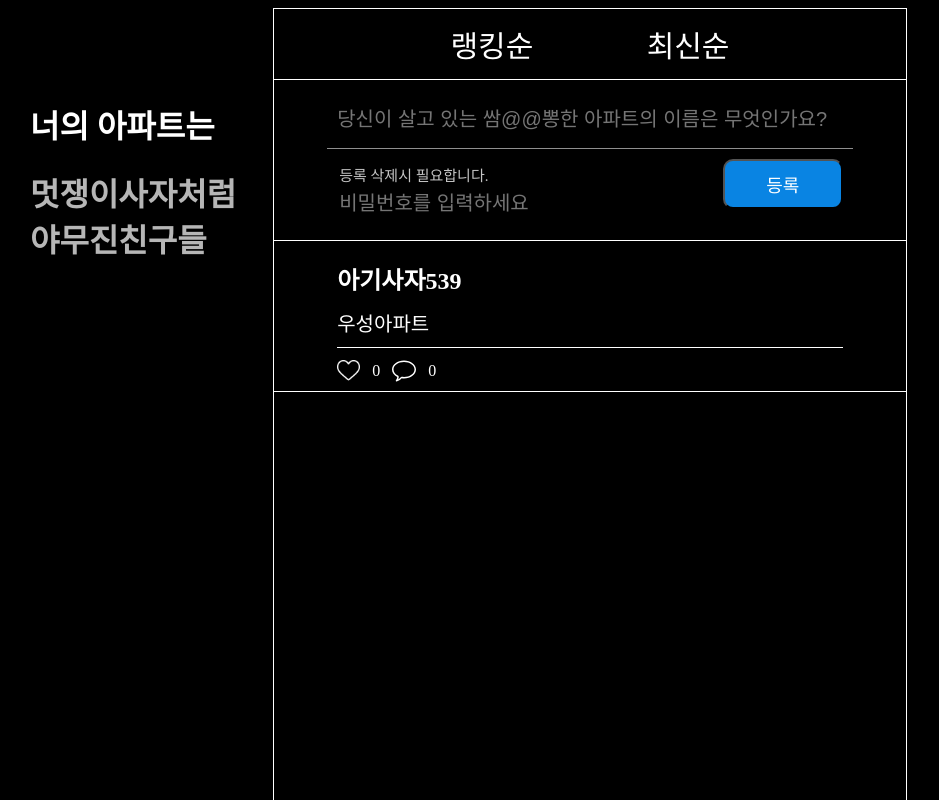
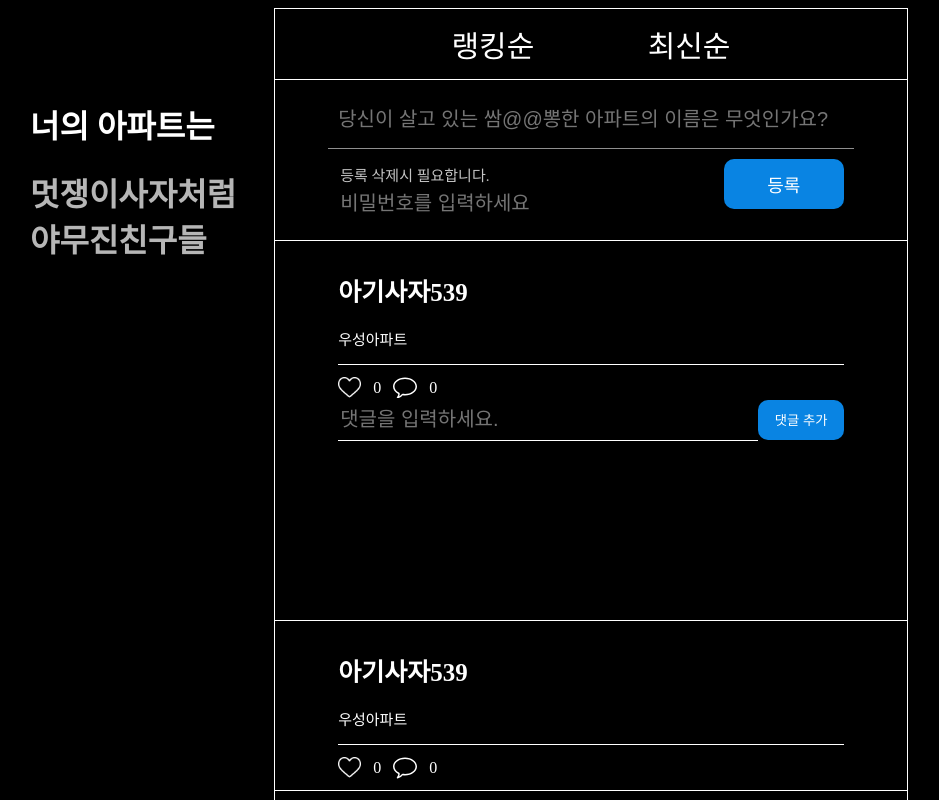
Before and after one commit to Likelion12-KNU/your-apartment-frontend, a React (Vite) app: page / in a window 1280 px wide. Both pictures are taken after a click on the picture 454 px from the left and 371 px from the top of the page. Shown: the top 800 px of the page, without its empty margins (50-989 px from the left). Built offline with nearby package versions, Linux system fonts and the light colour scheme.

Commit message:
[Feat] #3 - Combine likeBtn with frame of this page
지혜님이 작업하신 좋아요 기능이랑 제가 만든 기능이랑 합쳤습니다

```diff
--- a/src/App.css
+++ b/src/App.css
@@ -2,7 +2,7 @@
   width: 100%;
   height: 70px;
   background-color: black;
-  border-bottom: 0.5px solid white;
+  border: 0.5px solid white;
   display: flex;
   justify-content: center;
 }
@@ -20,3 +20,19 @@
   color: white;
 
 }
+#mid{
+  width: 100%;
+  height: 100%;
+  overflow-y: auto;
+  border-bottom: 0.5px solid white;
+  border-left: 0.5px solid white;
+  border-right: 0.5px solid white;
+}
+#mid::-webkit-scrollbar{
+  width: 10px;
+  background-color: black;
+}
+#mid::-webkit-scrollbar-thumb{
+  background-color: white;
+  border-radius: 20px;
+}
--- a/src/App.jsx
+++ b/src/App.jsx
@@ -2,21 +2,24 @@
 import './App.css'
 import PostForm from './PostForm'
 import Post from './Post'
-
+import PostList from './PostList'
 function App() {
 
 
   return (
   <>
-  <div id='top'>
+    <div id='top'>
       <div id='sortBy_div'>
         <p id='sortBy_ranking'>랭킹순</p>
         <p id='sortBy_latest'>최신순</p>
       </div>
     </div>
     <PostForm/>
-    <Post/>
-    {/* 나중에 Post에 map()을 사용해서 등록을 한 만큼 게시물이 보이도록 할 예정 */}
+    <div id='mid'>
+        <PostList/>
+        {/* 나중에 Post에 map()을 사용해서 등록을 한 만큼 게시물이 보이도록 할 예정 */}
+    </div>
+
   </>
 
   )
--- a/src/Post.css
+++ b/src/Post.css
@@ -1,40 +1,41 @@
-#apt {
+
+#nickname{
   margin-bottom: 0;
+  font-size: 25px;
 }
+#post_contents > p{
+  padding: 10px;
+  border-bottom: 0.5px solid white;
+  margin-bottom: 10px;
+  margin-top: 10px;
+  font-size: 15px;
+  padding-left: 0px;
+  padding-bottom: 15px;
 
-#post {
+}
+#post{
     display: flex;
     justify-content: center;
     align-items: center;
     color: white;
     width: 100%;
-  height: 150px;
+    height: auto;
     border-bottom: 0.5px solid white;
 }
 
-#post_contents {
+#post_contents{
     padding: 10px 0px;
     width: 80%;
     height: 100%;
+
 }
 
-#post_contents > p {
-  padding: 10px;
-  border-bottom: 0.5px solid white;
-  padding-left: 0;
-  padding-top: 0;
-  margin-bottom: 12px;
-  margin-top: 0;
-  margin-top: 12px;
-  font-size: 20px;
-}
-
-#heart_comment {
+#heart_comment{
   display: flex;
   align-items: center;
   margin-top: 12px;
+
 }
-
 #heart.icon {
   cursor: pointer;
   width: 23px;
@@ -45,3 +46,45 @@
 #countComment {
   margin: 0 12px; /* 숫자 간의 간격을 추가 */
 }
+#input_comment_div{
+    width: 100%;
+    height: 40px;
+    display: flex;
+    justify-content: center;
+    align-items: center;
+    margin-bottom: 20px;
+
+}
+#input_comment_div button{
+    width: 20%;
+    height: 40px;
+    border-radius: 10px;
+    background-color: #0984E3;
+    border: none;
+    color: white;
+}
+#input_comment{
+    font-size: 20px;
+    color: white;
+    outline: none;
+    border: none;
+    border-bottom: 0.5px solid white;
+    background-color: black;
+    height: 100%;
+    width: 100%;
+
+}
+#comment_list{
+    overflow-y: auto;
+    width: 100%;
+    height: 150px;
+
+}
+#comment_list::-webkit-scrollbar{
+    width: 5px;
+    background-color: black;
+  }
+#comment_list::-webkit-scrollbar-thumb{
+    background-color: white;
+    border-radius: 20px;
+  }
--- a/src/Post.jsx
+++ b/src/Post.jsx
@@ -1,14 +1,37 @@
-import React, { useState } from "react";
+import React, { useState,useRef } from "react";
 import "./Post.css";
 import chatIcon from "./assets/chat.svg"; // chat.svg 파일을 import
 import heartIcon from "./assets/heart.svg"; // heart.svg 파일을 import
 import fillHeartIcon from "./assets/fillHeart.svg"; // fillHeart.svg 파일을 import
 
 function Post() {
-  // heart 상태 변수와 setHeart 함수: 하트 숫자를 관리
-  const [heart, setHeart] = useState(0);
+
   // isHeartClicked 상태 변수와 setIsHeartClicked 함수: 하트 아이콘 클릭 여부를 관리
   const [isHeartClicked, setIsHeartClicked] = useState(false);
+   // heart 상태 변수와 setHeart 함수: 하트 숫자를 관리
+  const [heart,setHeart]=useState(0);
+  const[commentNicknameNum,setCommentNicknameNum]=useState(0);  //댓글을 달 때 생기는 익명 번호
+  const [commentSelected, setCommentSelected] = useState(false);
+  const [commentText, setCommentText] = useState([]);
+  const [InpuValue, setInputValue] = useState("");
+  const inputCommentRef = useRef(null) // 댓글 입력칸 초기 값 null로 설정
+
+  const toggleCommentSelected = () => {
+    setCommentSelected(!commentSelected);
+    console.log(commentSelected);
+  };
+
+ const onClickCommentAdd=()=>{
+    setCommentText((v)=>([...v,inputCommentRef.current.value]));
+    setInputValue(" ");
+    inputCommentRef.current.focus();    //여기까지 작성하다가 잠듦
+ }
+const onChangeInput=(e)=>{
+  setInputValue(()=>e.target.value);
+}
+const increaseNicknameNum=()=>{
+  setCommentNicknameNum(commentNicknameNum+1);
+}
 
   // 하트 아이콘을 클릭했을 때 호출되는 함수
   const toggleHeart = () => {
@@ -27,8 +50,8 @@ function Post() {
   return (
     <div id="post">
       <div id="post_contents">
-        <h2 id="apt">아기사자539</h2>
-        <p>우성아파트</p>
+        <h2 id="nickname">아기사자539</h2>
+        <p id="aptname">우성아파트</p>
         <div id="heart_comment">
           <img
             // 하트 클릭 상태에 따라 다른 아이콘을 표시
@@ -43,15 +66,29 @@ function Post() {
           <p id="countHeart">{heart}</p>
           <img
             src={chatIcon}
+            onClick={toggleCommentSelected}
             id="comment"
             alt="Comment Icon"
             className="icon" // 인라인 스타일 대신 className 사용
           />
           {/* 현재 댓글 숫자를 표시 */}
-          <p id="countComment">0</p>
+          <p id='countComment'>{commentText.length}</p>
+            </div>
+            {commentSelected &&
+            <>
+            <div id='input_comment_div'>
+                <input ref={inputCommentRef} value={InpuValue} onChange={onChangeInput} type='text' placeholder='댓글을 입력하세요.' id='input_comment'></input>
+                <button onClick={()=>{onClickCommentAdd(); increaseNicknameNum();}} >댓글 추가</button>
+            </div>
+            <div id='comment_list'>
+                {commentText.map((v)=><p><b>익명{commentNicknameNum} </b>{v}</p>)}
+            </div>
+            </>
+
+            }
         </div>
       </div>
-    </div>
+
   );
 }
 
--- a/src/PostForm.css
+++ b/src/PostForm.css
@@ -2,6 +2,8 @@
     width: 100%;
     height: 160px;
     border-bottom: 0.5px solid white;
+    border-left: 0.5px solid white;
+    border-right: 0.5px solid white;
 }
 form{
     width: 100%;
@@ -48,6 +50,7 @@ form{
     font-size: 20px;
 }
 #submit{
+    border: none;
     position: absolute;
     top: 0;
     right: 0;
--- /dev/null
+++ b/src/PostList.css
@@ -0,0 +1,4 @@
+#PostList_div{
+    width: 100%;
+    height: 100%;
+}
--- /dev/null
+++ b/src/PostList.jsx
@@ -0,0 +1,19 @@
+
+import Post from './Post'
+
+function PostList() {
+
+
+  return (
+  <div id='PostList_div'>
+    <Post/>
+    <Post/>
+    <Post/>
+    <Post/>
+    <Post/>
+  </div>
+
+  )
+}
+
+export default PostList
--- a/src/index.css
+++ b/src/index.css
@@ -3,6 +3,15 @@ display: flex;
 justify-content: center;
  background-color: black;
 }
+body::-webkit-scrollbar{
+  width: 10px;
+  background-color: black;
+}
+body::-webkit-scrollbar-thumb{
+  background-color: white;
+  border-radius: 20px;
+}
+
 #page_title{
   position: fixed;
   left: 80px;
@@ -16,5 +25,6 @@ justify-content: center;
   width: 50%;
   height: 100vh;
   background-color: black;
-  border: 0.5px solid white;
+
+
 }
```
Lines whose indentation alone changed are shown as unchanged.
